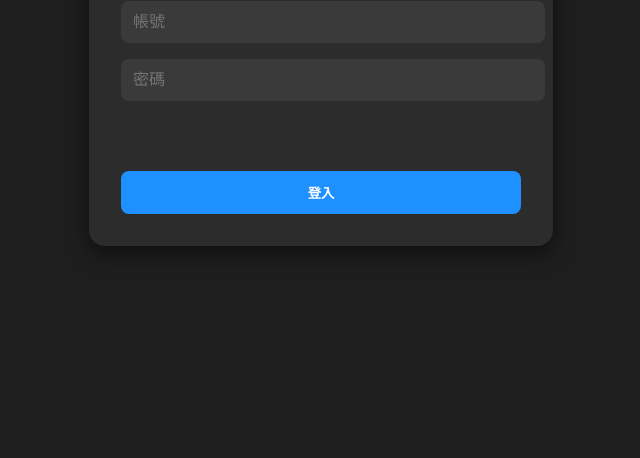
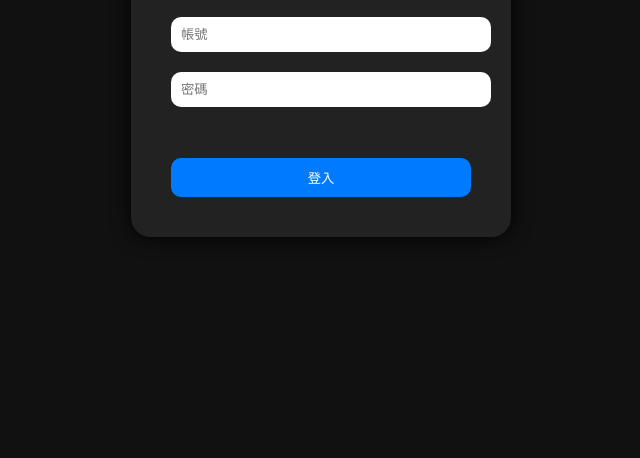
Before and after one commit to walkingcuber/touch-sensitivity-test, a plain HTML site: page index.html in a window 1280 px wide. Shown: the part 342-800 px from the top of the page, without its empty margins (319-959 px from the left). Drawn offline with Linux system fonts and the light colour scheme.

Commit message:
Update index.html

```diff
--- a/index.html
+++ b/index.html
@@ -1,45 +1,66 @@
 <!DOCTYPE html>
 <html lang="zh-Hant">
 <head>
-<meta charset="UTF-8">
-<meta name="viewport" content="width=device-width, initial-scale=1.0">
-<title>登入 — Touch Sensitivity Test</title>
-<link rel="stylesheet" href="style.css">
+    <meta charset="UTF-8">
+    <meta name="viewport" content="width=device-width, initial-scale=1.0">
+    <title>登入 — Touch Sensitivity Test</title>
+    <style>
+        body {
+            background-color: #111;
+            color: #fff;
+            font-family: 'Microsoft JhengHei', sans-serif;
+            display: flex;
+            justify-content: center;
+            align-items: center;
+            height: 100vh;
+            margin: 0;
+        }
+        .login-panel {
+            background: #222;
+            padding: 40px;
+            border-radius: 20px;
+            box-shadow: 0 0 20px #000;
+            text-align: center;
+            width: 300px;
+        }
+        .login-panel input {
+            width: 100%;
+            padding: 10px;
+            margin: 10px 0;
+            border-radius: 10px;
+            border: none;
+            outline: none;
+        }
+        #login-btn {
+            width: 100%;
+            padding: 10px;
+            background: #007bff;
+            color: #fff;
+            border: none;
+            border-radius: 10px;
+            cursor: pointer;
+        }
+        #login-btn:hover {
+            background: #0056b3;
+        }
+        #login-error {
+            color: #ff4d4f;
+            height: 20px;
+            margin-top: 5px;
+        }
+    </style>
 </head>
-<body class="theme-black">
-    <!-- Login Container -->
-    <div id="login-container" class="flex items-center justify-center h-screen w-screen">
-        <div class="login-panel w-full max-w-sm rounded-2xl shadow-xl p-8 text-center">
-            <h1 class="text-3xl font-bold mb-6">登入計時器</h1>
-            <div class="space-y-4">
-                <input type="text" id="username-input" placeholder="帳號" class="login-input w-full p-3 rounded-lg focus:outline-none focus:ring-2 focus:ring-blue-500">
-                <input type="password" id="password-input" placeholder="密碼" class="login-input w-full p-3 rounded-lg focus:outline-none focus:ring-2 focus:ring-blue-500">
-            </div>
-            <p id="login-error" class="text-red-500 h-6 mt-2 text-sm"></p>
-            <button id="login-btn" class="w-full bg-blue-600 hover:bg-blue-700 text-white font-bold py-3 px-4 rounded-lg transition mt-4">登入</button>
-        </div>
+<body>
+    <div class="login-panel">
+        <h1>登入計時器</h1>
+        <input type="text" id="username-input" placeholder="帳號">
+        <input type="password" id="password-input" placeholder="密碼">
+        <p id="login-error"></p>
+        <button id="login-btn">登入</button>
     </div>
 
-    <!-- Firebase SDK -->
-    <script src="https://www.gstatic.com/firebasejs/12.6.0/firebase-app.js"></script>
-    <script src="https://www.gstatic.com/firebasejs/12.6.0/firebase-auth.js"></script>
-
-    <!-- Firebase 設定 -->
-    <script>
-        const firebaseConfig = {
-            apiKey: "AIzaSyDZzacZyAXsjPfmDW6lfZYb_DSaShDmkhc",
-            authDomain: "touch-sensitivity-test.firebaseapp.com",
-            projectId: "touch-sensitivity-test",
-            storageBucket: "touch-sensitivity-test.appspot.com",
-            messagingSenderId: "109316982516",
-            appId: "1:109316982516:web:927d96dddb6e171d3580a1",
-            measurementId: "G-3ZPRK4K8RD"
-        };
-        firebase.initializeApp(firebaseConfig);
-        const auth = firebase.auth();
-    </script>
-
-    <!-- 登入邏輯 -->
-    <script src="logging.js"></script>
+    <!-- Firebase & 登入 JS -->
+    <script type="module" src="Firebase.Js"></script>
+    <script type="module" src="logging.js"></script>
 </body>
 </html>
```
